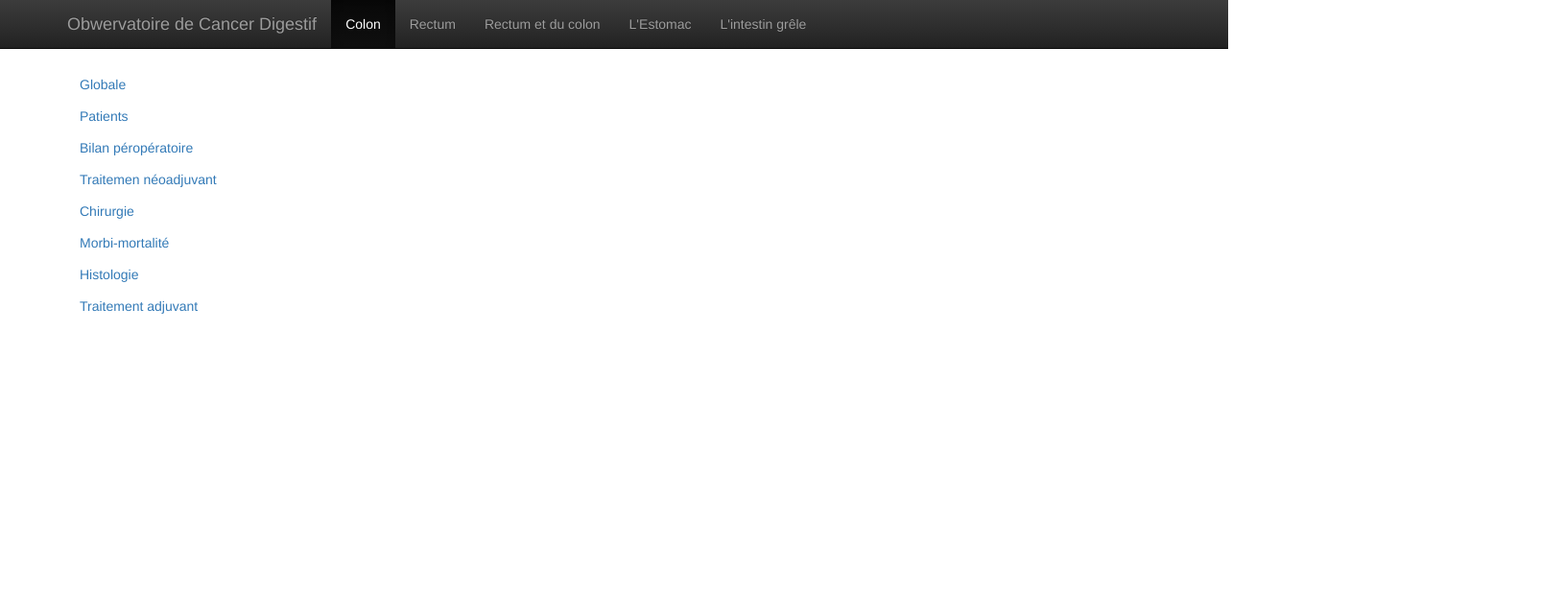
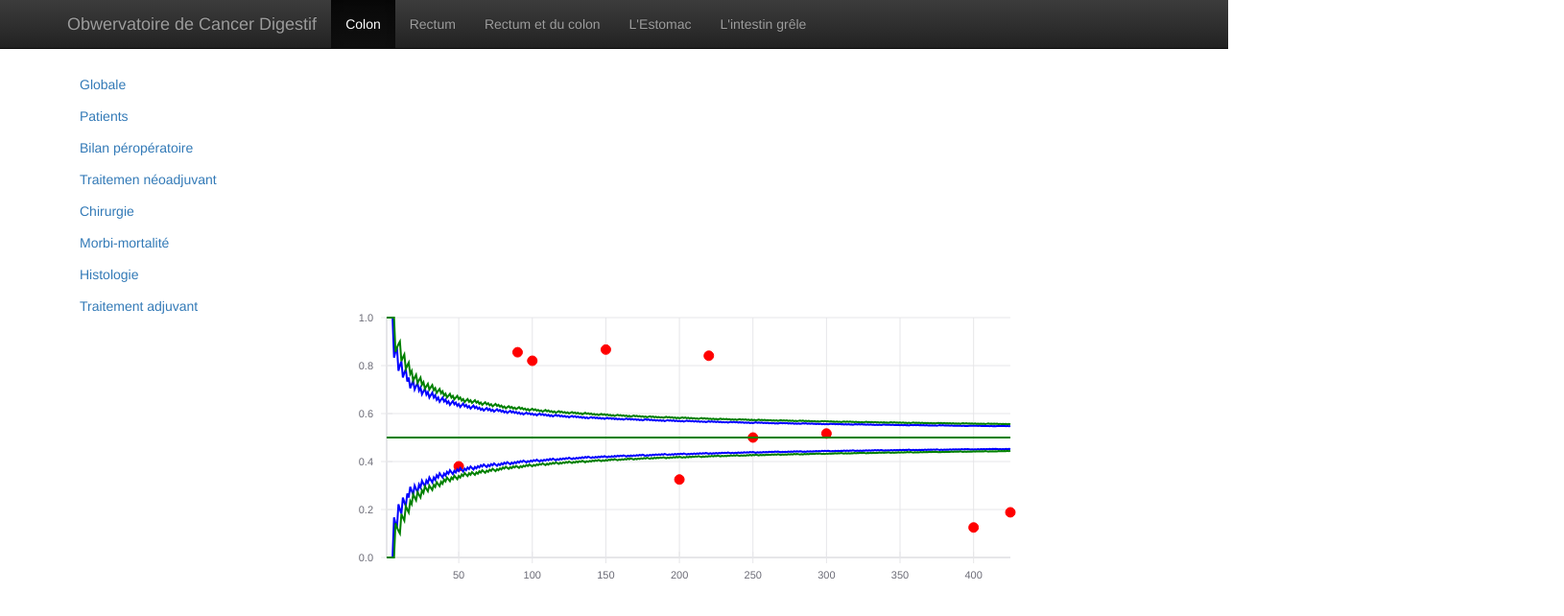
Before and after one commit to Morocco13-MSS/MSS-Dashboard, a React (Create React App) app: page / in a window 1280 px wide. Shown: the top 642 px of the page at 96% size, 1630 px wide, since content can reach past the window. Built offline with nearby package versions, Linux system fonts and the light colour scheme; no server answers.

Commit message:
Display plot chart

```diff
--- a/src/components/charts.js
+++ b/src/components/charts.js
@@ -1,11 +1,15 @@
 import React, { Component } from 'react';
 import Patients from '../api/patients';
+import PlotChart from './funnelPlotTest'
 
 class Charts extends Component {
     // TODO
     render() {
         return (
-            <Patients/>
+            <div>
+                <Patients/>
+                <PlotChart/>
+            </div>
         )};
     }
 export default Charts;
--- a/src/components/dashboard.js
+++ b/src/components/dashboard.js
@@ -9,10 +9,10 @@ class Dashboard extends Component {
       return (
         <Grid>
             <Row className="show-grid">
-                <Col xs={4} md={4}>
+                <Col xs={3} md={3}>
                     <NavSide/>
                 </Col>
-                <Col xs={8} md={8}>
+                <Col xs={9} md={9}>
                     <Charts/>
                 </Col>
             </Row>
--- a/src/components/funnelPlotTest.js
+++ b/src/components/funnelPlotTest.js
@@ -2157,10 +2157,10 @@ var testData = [
 {"x":425,"y":0.444705882352941}
           ];
 
-class Line extends Component {
+class PlotChart extends Component {
     render() {
       return (
-        <XYPlot height={300} width= {300}>
+        <XYPlot height={300} width= {700}>
           <VerticalGridLines />
           <HorizontalGridLines />
           <XAxis />
@@ -2180,4 +2180,4 @@ class Line extends Component {
 
 
 
-export default Line;
+export default PlotChart;
--- a/src/components/pieChart.js
+++ b/src/components/pieChart.js
@@ -6,16 +6,16 @@ class Pie extends Component {
     render() {
         return (
             <RadialChart
-            innerRadius={60}
-            radius={140}
+            innerRadius={80}
+            radius={120}
             getLabel={d => d.name}
             data={this.props.data}
             labelsRadiusMultiplier={0.8}
             labelsStyle={{fontSize: 18, fill: '#fff'}}
             showLabels
             style={{stroke: '#fff', strokeWidth: 2}}
-            width={300}
-            height={300}
+            width={250}
+            height={250}
             />
         );
     }
```
